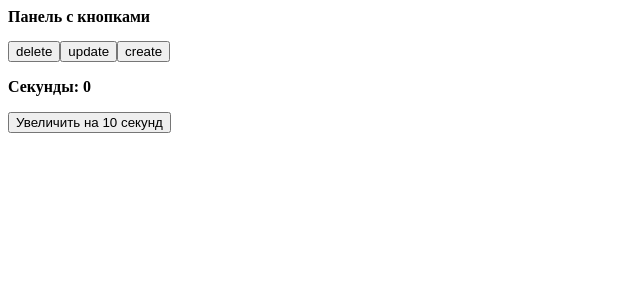
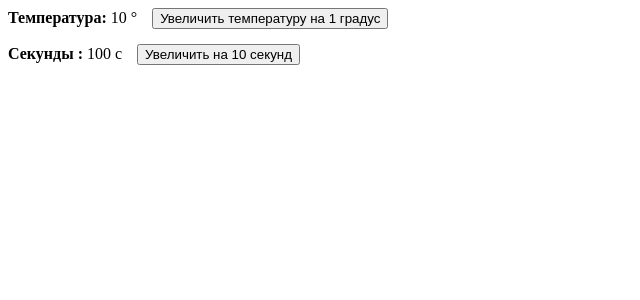
Before and after one commit to Sikstep/monday_1exam, a React (Create React App) app: page / in a window 1280 px wide. Shown: the top 300 px of the page, without its empty margins (0-640 px from the left). Built offline with nearby package versions, Linux system fonts and the light colour scheme.

Commit message:
3th exam Wadnesday 3st quastion completed

```diff
--- a/src/index.tsx
+++ b/src/index.tsx
@@ -1,58 +1,43 @@
-import React, {useCallback, useEffect, useMemo, useState} from 'react'
+import React, {useCallback, useState} from 'react'
 import ReactDOM from 'react-dom'
 
-type ButtonType = {
-    id: number
-    title: string
-    forAdminOnly: boolean
-}
-const buttons: ButtonType[] = [
-    {id: 1, title: 'delete', forAdminOnly: true},
-    {id: 2, title: 'update', forAdminOnly: true},
-    {id: 3, title: 'create', forAdminOnly: false},
-]
-
-export const App = ({isAdmin}: { isAdmin: boolean }) => {
-
-    const [seconds, setSeconds] = useState(0)
+export const App = () => {
+    const [temp, setTemp] = useState(10)
+    const [seconds, setSeconds] = useState(100)
 
     const increaseSeconds = () => setSeconds(seconds + 10)
-
-    const correctButtons = useMemo(() => {
-        return buttons.filter(b => isAdmin ? true : !b.forAdminOnly)
-    }, [isAdmin])
+    const increaseTemp = useCallback(() => setTemp(prev => prev + 1),[])
 
     return <>
-        <ButtonsPanel buttons={correctButtons}/>
+        <TempDisplay temp={temp} increaseTemp={increaseTemp}/>
+
         <div>
-            <p>
-                <b>Секунды: {seconds}</b>
-            </p>
-            <button onClick={increaseSeconds}>
+            <b>Секунды :</b> {seconds} с
+            <button style={{marginLeft: '15px'}}
+                    onClick={increaseSeconds}>
                 Увеличить на 10 секунд
             </button>
         </div>
     </>
 }
-
-const ButtonsPanel = React.memo((props: { buttons: Array<ButtonType> }) => {
-    console.log('Render ButtonsPanel')
+const TempDisplay = React.memo((props: any) => {
+    console.log('Render TempDisplay')
     return (
-        <div style={{marginBottom: '15px'}}>
-            <div style={{marginBottom: '15px'}}>
-                <b>Панель с кнопками</b>
-            </div>
-            <div>
-                {props.buttons.map(b => <button key={b.id}>{b.title}</button>)}
-            </div>
+        <div style={{marginBottom: '15px'}}
+             onClick={props.reset}>
+            <b>Температура:</b> {props.temp} &#176;
+            <button style={{marginLeft: '15px'}}
+                    onClick={props.increaseTemp}>
+                Увеличить температуру на 1 градус
+            </button>
         </div>
     )
 })
 
-ReactDOM.render(<App isAdmin={true}/>, document.getElementById('root'))
+ReactDOM.render(<App/>, document.getElementById('root'));
 
-// Что нужно написать вместо XXX и YYY,
-// чтобы избавиться от лишнего перерендера компонента ButtonsPanel
-// при нажатии на кнопку "Увеличить на 10 секунд" ?
+// Что надо написать вместо XXX для того, чтобы обязательно выполнялись 2 условия:
+// 1) При нажатии на кнопку "Увеличить температуру на 1 градус" температура увеличивалась
+// 2) Компонент TempDisplay не должен перерисовываться при нажатии на кнопку "Увеличить на 10 секунд"
 
-// Ответ дайте через пробел: 111 222
+// Пример ответа: useEffect(() => setCounter(count + 1), [count])
```
